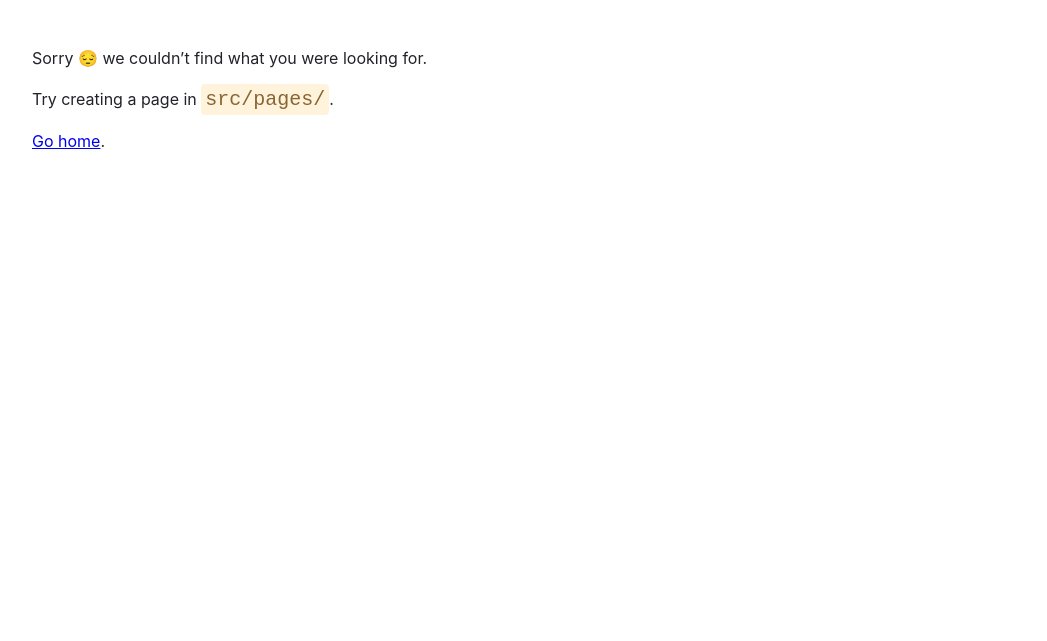
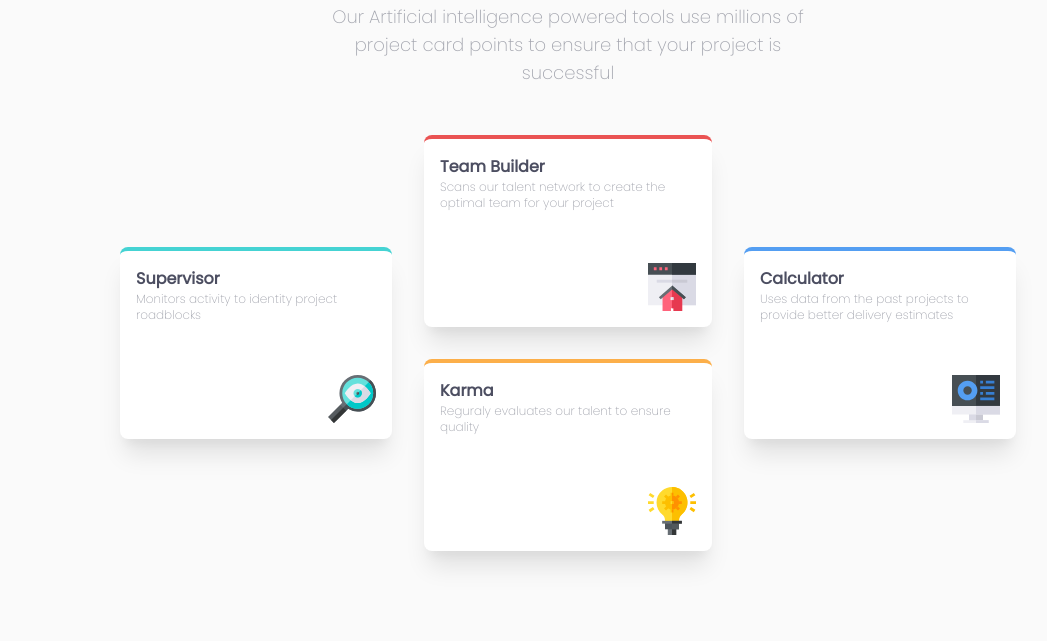
Before and after one commit to gauthamkrishnax/ui-experiments, a Gatsby site: page /fourcard-layout in a window 1280 px wide. Before the commit this address had no page. Shown: the part 159-800 px from the top of the page, without its empty margins (72-1119 px from the left). Built offline with nearby package versions, Linux system fonts and the light colour scheme; Gatsby itself is replaced by a stand-in of ours.

Commit message:
four-layout-card finish

```diff
--- /dev/null
+++ b/src/pages/fourcard-layout.js
@@ -0,0 +1,142 @@
+import React from "react";
+
+import "../styles/global.css";
+
+import supervisor from "../images/threecard-layout/icon-supervisor.svg";
+import teamBuilder from "../images/threecard-layout/icon-team-builder.svg";
+import karma from "../images/threecard-layout/icon-karma.svg";
+import calculator from "../images/threecard-layout/icon-calculator.svg";
+import { Helmet } from "react-helmet";
+
+const cardData = [
+  {
+    name: "Supervisor",
+    details: "Monitors activity to identity project roadblocks",
+    photo: supervisor,
+    color: "#45d3d3",
+  },
+  {
+    name: "Team Builder",
+    details:
+      "Scans our talent network to create the optimal team for your project",
+    photo: teamBuilder,
+    color: "#ea5353",
+  },
+  {
+    name: "Karma",
+    details: "Reguraly evaluates our talent to ensure quality",
+    photo: karma,
+    color: "#fcaf4a",
+  },
+
+  {
+    name: "Calculator",
+    details:
+      "Uses data from the past projects to provide better delivery estimates",
+    photo: calculator,
+    color: "#549ef2",
+  },
+];
+
+const FourCardLayout = () => {
+  return (
+    <>
+      <Helmet>
+        <title>Four Card Layout</title>
+      </Helmet>
+      <div className="min-h-screen flex justify-center p-8 bg-[#fafafa] font-Poppins lg:items-center ">
+        <div className="max-w-lg lg:max-w-4xl">
+          <div className="text-center mt-4 mb-12 lg:mt-0">
+            <h1 className="font-extralight text-lg text-[#a3a5ae] lg:text-2xl">
+              Reliable, efficient delivery
+            </h1>
+            <h2 className="text-lg font-semibold text-[#4c4e61] lg:text-2xl">
+              Powered by Technology
+            </h2>
+            <p className=" mt-2 font-extralight text-xs text-[#a3a5ae] break-words lg:text-lg lg:max-w-lg lg:mx-auto">
+              Our Artificial intelligence powered tools use millions of project
+              card points to ensure that your project is successful
+            </p>
+          </div>
+          <div className="flex flex-col lg:flex-row lg:items-center lg:gap-8">
+            {/* card 1 */}
+
+            <div
+              className={`bg-white mb-8 shadow-xl p-4 h-48 relative rounded-lg lg:w-72 border-t-4 border-[#45d3d3] lg:mb-0`}
+            >
+              <h3 className="font-semibold text-[#4c4e61]">
+                {cardData[0].name}
+              </h3>
+              <p className="text-xs font-extralight text-[#a3a5ae]">
+                {cardData[0].details}
+              </p>
+              <img
+                className="absolute bottom-4 right-4 w-12"
+                src={cardData[0].photo}
+                alt=""
+              />
+            </div>
+
+            <div>
+              {/* card 2 */}
+
+              <div
+                className={`bg-white mb-8 shadow-xl p-4 h-48 relative rounded-lg lg:w-72 border-t-4 border-[#ea5353] `}
+              >
+                <h3 className="font-semibold text-[#4c4e61]">
+                  {cardData[1].name}
+                </h3>
+                <p className="text-xs font-extralight text-[#a3a5ae]">
+                  {cardData[1].details}
+                </p>
+                <img
+                  className="absolute bottom-4 right-4 w-12"
+                  src={cardData[1].photo}
+                  alt=""
+                />
+              </div>
+
+              {/* card 3 */}
+
+              <div
+                className={`bg-white mb-8 shadow-xl p-4 h-48 relative rounded-lg lg:w-72 border-t-4 border-[#fcaf4a] lg:mb-0`}
+              >
+                <h3 className="font-semibold text-[#4c4e61]">
+                  {cardData[2].name}
+                </h3>
+                <p className="text-xs font-extralight text-[#a3a5ae]">
+                  {cardData[2].details}
+                </p>
+                <img
+                  className="absolute bottom-4 right-4 w-12"
+                  src={cardData[2].photo}
+                  alt=""
+                />
+              </div>
+            </div>
+
+            {/* card 4 */}
+
+            <div
+              className={`bg-white mb-8 shadow-xl p-4 h-48 relative rounded-lg lg:w-72 border-t-4 border-[#549ef2] lg:mb-0`}
+            >
+              <h3 className="font-semibold text-[#4c4e61]">
+                {cardData[3].name}
+              </h3>
+              <p className="text-xs font-extralight text-[#a3a5ae]">
+                {cardData[3].details}
+              </p>
+              <img
+                className="absolute bottom-4 right-4 w-12"
+                src={cardData[3].photo}
+                alt=""
+              />
+            </div>
+          </div>
+        </div>
+      </div>
+    </>
+  );
+};
+
+export default FourCardLayout;
--- a/src/styles/global.css
+++ b/src/styles/global.css
@@ -3,6 +3,7 @@
 @import url("https://fonts.googleapis.com/css2?family=Open+Sans&display=swap");
 @import url("https://fonts.googleapis.com/css2?family=Manrope:wght@500;700&display=swap");
 @import url("https://fonts.googleapis.com/css2?family=Inter:wght@300;500;700&display=swap");
+@import url("https://fonts.googleapis.com/css2?family=Poppins:ital,wght@0,200;0,400;1,600&display=swap");
 
 @font-face {
   font-family: "Porter Sans Block";
--- a/tailwind.config.js
+++ b/tailwind.config.js
@@ -14,7 +14,8 @@ module.exports = {
         'PorterSans' : ['Porter Sans Block', 'sans-serif'],
         'OpenSans' : ['Open Sans'],
         'Manrope' : ['Manrope'],
-        'Inter' : ['Inter']
+        'Inter' : ['Inter'],
+        'Poppins' : ['Poppins']
       },
       animation: {
         growWidth: 'growWidth 1s ease-out',
```
Also changed, not shown: src/images/threecard-layout/icon-calculator.svg (added), src/images/threecard-layout/icon-karma.svg (added), src/images/threecard-layout/icon-supervisor.svg (added), src/images/threecard-layout/icon-team-builder.svg (added).
